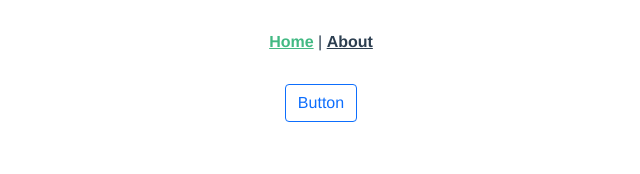
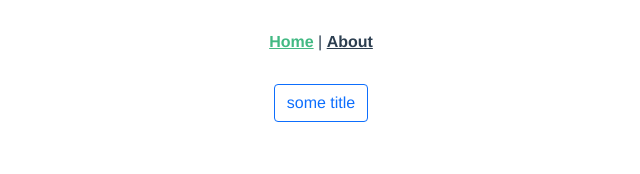
Before and after one commit to what-the-hub/vue-game, a Vue app: page / in a window 1280 px wide. Shown: the top 174 px of the page, without its empty margins (319-959 px from the left). Built offline with nearby package versions, Linux system fonts and the light colour scheme.

Commit message:
add buttons props

```diff
--- a/package.json
+++ b/package.json
@@ -34,6 +34,7 @@
     "sass": "^1.26.5",
     "sass-loader": "^8.0.2",
     "typescript": "~4.1.5",
-    "vue-template-compiler": "^2.6.11"
+    "vue-template-compiler": "^2.6.11",
+    "webpack": "^4.46.0"
   }
 }
--- /dev/null
+++ b/src/components/Button.vue
@@ -0,0 +1,25 @@
+<template>
+  <b-button variant="outline-primary">
+    <slot>
+      {{ title }}
+    </slot>
+  </b-button>
+</template>
+<script lang="ts">
+export default {
+  props: {
+    color: String,
+
+    size: Number,
+    title: {
+      type: String,
+      default: 'some title',
+    },
+    isDisabled: Boolean,
+    action: Function,
+  },
+};
+</script>
+
+<style lang="sass">
+</style>
--- a/src/components/HelloWorld.vue
+++ b/src/components/HelloWorld.vue
@@ -1,34 +1,34 @@
 <template>
   <div class="hello">
-    <div>
-      <b-button variant="outline-primary">Button</b-button>
-    </div>
+    <Button size="500"></Button>
   </div>
 </template>
 
 <script lang="ts">
 import { Component, Prop, Vue } from 'vue-property-decorator';
+import Button from '@/components/Button.vue';
 
-@Component
+// eslint-disable-next-line no-use-before-define
+@Component({
+  components: { Button },
+})
 export default class HelloWorld extends Vue {
   @Prop() private msg!: string;
 }
 </script>
 
-<!-- Add "scoped" attribute to limit CSS to this component only -->
-<style scoped lang="scss">
-h3 {
-  margin: 40px 0 0;
-}
-ul {
-  list-style-type: none;
-  padding: 0;
-}
-li {
-  display: inline-block;
-  margin: 0 10px;
-}
-a {
-  color: #42b983;
-}
+<style scoped lang="sass">
+h3
+  margin: 40px 0 0
+
+ul
+  list-style-type: none
+  padding: 0
+
+li
+  display: inline-block
+  margin: 0 10px
+
+a
+  color: #42b983
 </style>
```
Also changed, not shown: 1 other file (tests, documents, lock files or other folders).
